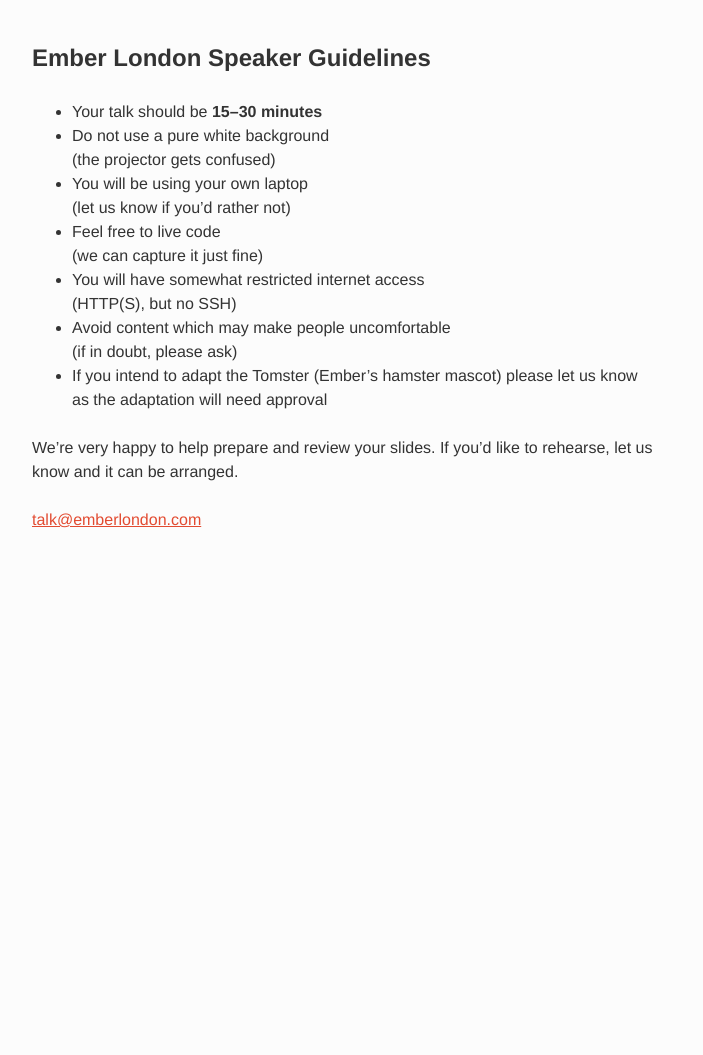
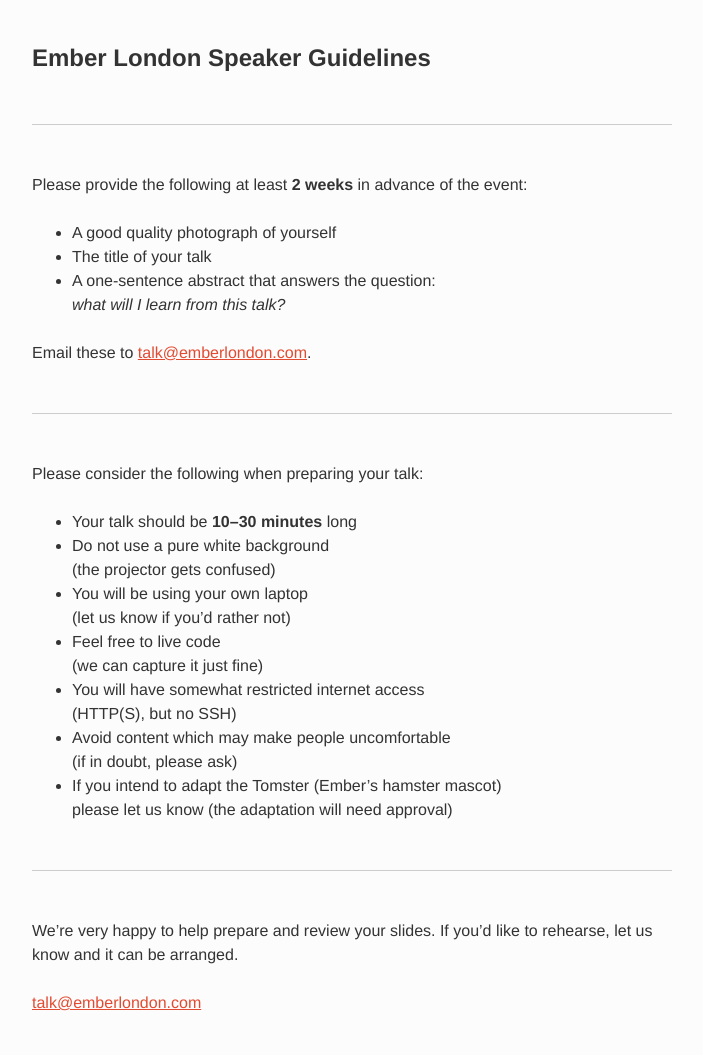
Before and after one commit to emberlondon/emberlondon.github.io, a Jekyll site: the page built from speaker-guidelines.md, in a window 1280 px wide. Shown: the whole page, without its empty margins (288-991 px from the left). Built offline with Jekyll 4.4.1, drawn with Linux system fonts in a browser that asks for light colours; nearby versions of some CDN libraries; before the commit the page ends 900 px from its top, so only the background shows below that.

Commit message:
Update speaker guidelines

```diff
--- a/speaker-guidelines.md
+++ b/speaker-guidelines.md
@@ -4,7 +4,22 @@
 
 # Ember London Speaker Guidelines
 
-- Your talk should be **15–30 minutes**
+---
+
+Please provide the following at least **2 weeks** in advance of the event:
+
+- A good quality photograph of yourself
+- The title of your talk
+- A one-sentence abstract that answers the question:
+  *what will I learn from this talk?*
+
+Email these to [talk@emberlondon.com](mailto:talk@emberlondon.com).
+
+---
+
+Please consider the following when preparing your talk:
+
+- Your talk should be **10–30 minutes** long
 - Do not use a pure white background
   (the projector gets confused)
 - You will be using your own laptop
@@ -15,7 +30,10 @@
   (HTTP(S), but no SSH)
 - Avoid content which may make people uncomfortable
   (if in doubt, please ask)
-- If you intend to adapt the Tomster (Ember’s hamster mascot) please let us know as the adaptation will need approval
+- If you intend to adapt the Tomster (Ember’s hamster mascot)
+  please let us know (the adaptation will need approval)
+
+---
 
 We’re very happy to help prepare and review your slides. If you’d like to rehearse, let us know and it can be arranged.
 
```
